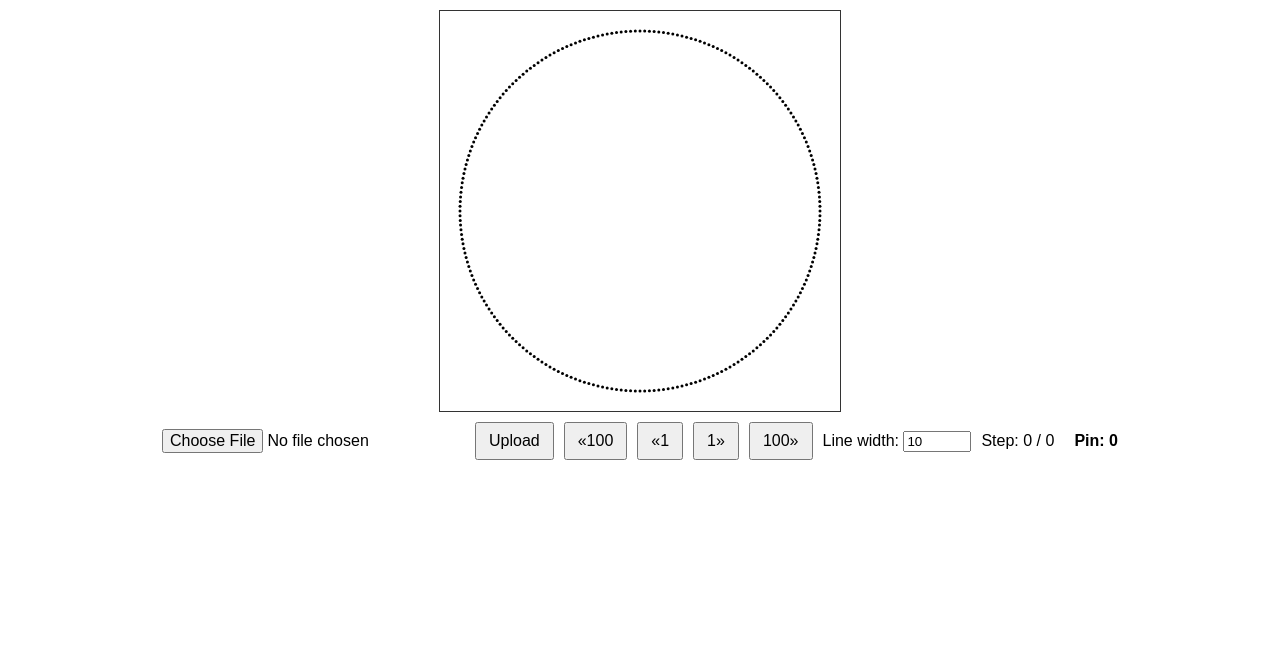
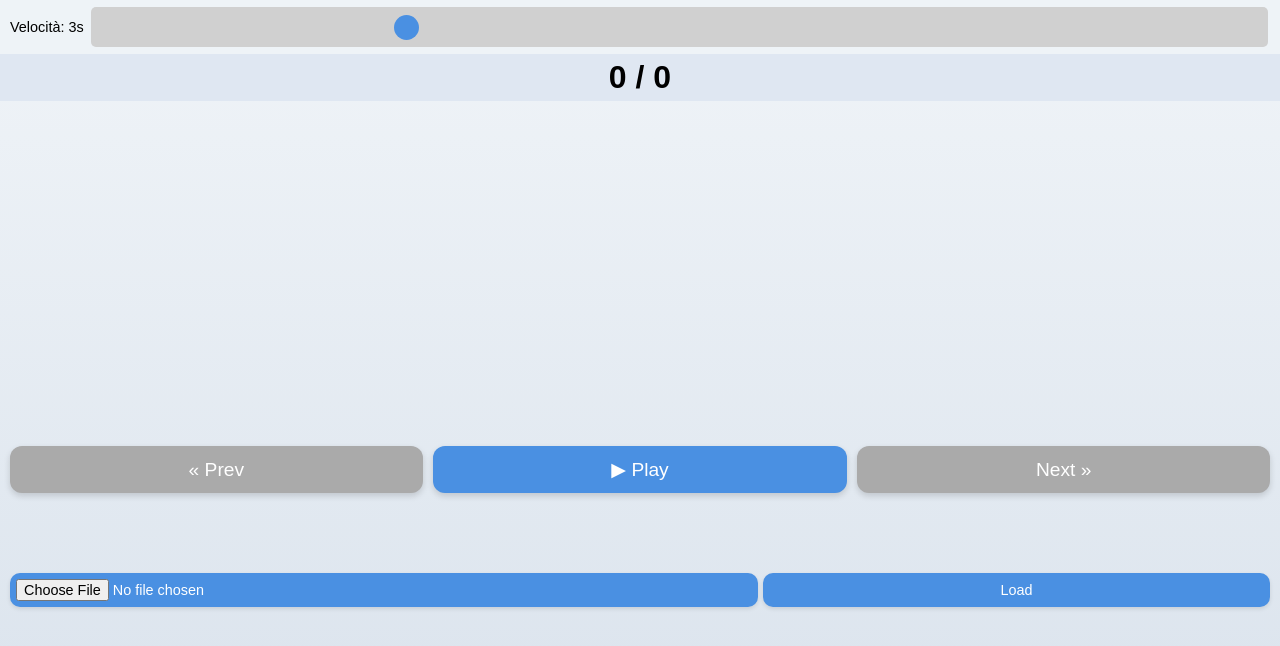
Before and after one commit to alexetereum/stringart, a plain HTML site: page index.html in a window 1280 px wide. Drawn offline with Linux system fonts and the light colour scheme.

Commit message:
Update index.html

```diff
--- a/index.html
+++ b/index.html
@@ -3,166 +3,238 @@
 <head>
 <meta charset="UTF-8">
 <meta name="viewport" content="width=device-width, initial-scale=1.0">
+<title>String Art Guide</title>
 <style>
-  body {
-    margin: 10px;
-    display: flex;
-    flex-direction: column;
-    align-items: center;
-    font-family: Arial, sans-serif;
-    background: #fff;
-  }
-  canvas {
-    border: 1px solid #333;
-    background: #fff;
-    max-width: 95vw;
-    height: auto;
-  }
-  #controls {
-    margin-top: 10px;
-    display: flex;
-    flex-wrap: wrap;
-    gap: 10px;
-    justify-content: center;
-    align-items: center;
-  }
-  input[type=number] {
-    width: 60px;
-  }
-  button {
-    padding: 8px 12px;
-    font-size: 16px;
-  }
-  input[type=file] {
-    font-size: 16px;
-  }
-  label {
-    font-size: 16px;
-  }
-  #currentPin {
-    font-weight: bold;
-    margin-left: 10px;
-  }
+html, body { margin: 0; font-family: Arial, sans-serif; background: linear-gradient(to bottom, #f0f4f8, #d9e2ec); height: 100%; overflow-y: auto; }
+header { text-align: center; padding: 8px; font-size: 1.3rem; font-weight: bold; color: #fff; background: #4a90e2; }
+#speedControlContainer { display: flex; align-items: center; padding: 5px 10px; background: #eef3f7; font-size: 0.9rem; gap: 5px; flex-wrap: wrap; }
+#speedLabel { flex: 0 0 auto; } #speedInput { flex: 1 1 auto; }
+#progress { text-align: center; padding: 5px 0; font-size: 2rem; font-weight: bold; background: #dfe7f2; }
+
+#pinDisplay { display: flex; align-items: center; overflow-x: auto; padding: 5px; gap: 10px; height: 35vh; scroll-behavior: smooth; -webkit-overflow-scrolling: touch; scroll-snap-type: x mandatory; }
+
+.pin-number { flex: 0 0 15%; text-align: center; font-weight: bold; border-radius: 12px; background: #fff; padding: 10px 0; box-shadow: 0 4px 10px rgba(0,0,0,0.1); user-select: none; scroll-snap-align: center; transition: all 0.3s ease; cursor: pointer; }
+.pin-number.current { font-size: 3rem; background: #4a90e2; color: #fff; flex: 0 0 25%; transform: scale(1.2); }
+.pin-number.previous, .pin-number.next { font-size: 1.8rem; color: #555; }
+
+#navButtons { display: flex; justify-content: space-around; padding: 5px 10px; gap: 10px; margin-bottom: 70px ; margin-top: 50px}
+#navButtons button { flex: 1 1 auto; padding: 12px; font-size: 1.2rem; border-radius: 12px; background: #4a90e2; color: #fff; border: none; box-shadow: 0 3px 6px rgba(0,0,0,0.15); transition: transform 0.1s ease, background 0.2s ease; }
+#navButtons button:active { transform: scale(0.95); }
+#navButtons button:disabled { background: #aaa; }
+
+#saveButtonContainer { display: none; justify-content: center; padding: 5px 10px;}
+#saveButtonContainer button { padding: 10px 20px; font-size: 1.1rem; border-radius: 12px; background: #4a90e2; color: #fff; border: none; box-shadow: 0 3px 6px rgba(0,0,0,0.15); transition: transform 0.1s ease; }
+#saveButtonContainer button:active { transform: scale(0.95); }
+
+#bottomControls { display: flex; justify-content: space-around; padding: 5px 10px; gap: 5px; }
+#bottomControls button, #bottomControls input[type=file] { flex: 1 1 auto; padding: 6px; font-size: 0.9rem; border-radius: 10px; border: none; box-shadow: 0 2px 4px rgba(0,0,0,0.1); background: #4a90e2; color: #fff; }
+input[type=file] { background: #fff; color: #333; }
+input[type=range] { -webkit-appearance: none; height: 40px; background: #d0d0d0; border-radius: 5px; outline: none; }
+input[type=range]::-webkit-slider-thumb { -webkit-appearance: none; appearance: none; width: 25px; height: 25px; background: #4a90e2; border-radius: 50%; cursor: pointer; }
+
+@media(max-width: 480px) {
+  .pin-number.current { font-size: 2.5rem; flex: 0 0 30%; }
+  .pin-number.previous, .pin-number.next { font-size: 1.5rem; flex: 0 0 15%; }
+  #navButtons button { font-size: 1rem; padding: 10px; }
+  #saveButtonContainer button { font-size: 1rem; padding: 8px 16px; }
+  #bottomControls button, #bottomControls input[type=file] { font-size: 0.8rem; padding: 5px; }
+}
 </style>
 </head>
 <body>
 
-<canvas id="canvas"></canvas>
 
-<div id="controls">
+
+<div id="speedControlContainer">
+  <span id="speedLabel">Velocità: <span id="speedValue">3.0s</span></span>
+  <input type="range" id="speedInput" min="0.5" max="10" step="0.1" value="3">
+</div>
+
+<div id="progress">0 / 0</div>
+
+<div id="pinDisplay"></div>
+
+<div id="navButtons">
+  <button onclick="step(-1)" id="prevBtn" disabled>« Prev</button>
+  <button onclick="toggleAuto()" id="autoBtn">▶ Play</button>
+  <button onclick="step(1)" id="nextBtn" disabled>Next »</button>
+</div>
+
+<div id="saveButtonContainer">
+  <button onclick="savePosition()">💾 Save</button>
+</div>
+
+<div id="bottomControls">
   <input type="file" id="fileInput" accept=".txt">
-  <button onclick="loadFile()">Upload</button>
-  <button onclick="step(-100)">«100</button>
-  <button onclick="step(-1)">«1</button>
-  <button onclick="step(1)">1»</button>
-  <button onclick="step(100)">100»</button>
-  <label>Line width: <input type="number" id="lineWidth" min="1" max="100" value="10"></label>
-  <span>Step: <span id="currentStep">0</span> / <span id="totalSteps">0</span></span>
-  <span id="currentPin">Pin: 0</span>
+  <button onclick="loadFile()">Load</button>
 </div>
 
 <script>
-const canvas = document.getElementById('canvas');
-const ctx = canvas.getContext('2d');
-
-let pinCount = 240;
-let pins = [];
 let sequence = [];
 let currentIndex = 0;
+let autoInterval = null;
 
-// Responsive canvas
-function resizeCanvas() {
-  const size = Math.min(window.innerWidth * 0.95, 400); // max 400px
-  canvas.width = size;
-  canvas.height = size;
-  computePins();
-  drawLines(currentIndex);
-}
-
-// Compute pin positions based on current canvas size
-function computePins() {
-  pins = [];
-  const radius = canvas.width / 2 * 0.9; // leave margin
-  for (let i = 0; i < pinCount; i++) {
-    const angle = (2 * Math.PI / pinCount) * i - Math.PI/2;
-    pins.push({ x: radius * Math.cos(angle), y: radius * Math.sin(angle) });
+// Initialize pin elements once
+function initializePins() {
+  const container = document.getElementById('pinDisplay');
+  container.innerHTML = '';
+  for (let i = 0; i < sequence.length; i++) {
+    const pinEl = document.createElement('div');
+    pinEl.classList.add('pin-number');
+    pinEl.textContent = sequence[i];
+    pinEl.addEventListener('click', () => {
+      currentIndex = i;
+      highlightCurrentPin();
+    });
+    container.appendChild(pinEl);
   }
 }
 
-// Draw pins and lines (graphical part stays same)
-function drawLines(step) {
-  ctx.clearRect(0, 0, canvas.width, canvas.height);
+// Highlight current pin and auto-scroll into view
+function highlightCurrentPin() {
+  const container = document.getElementById('pinDisplay');
+  const pins = container.children;
+  for (let i = 0; i < pins.length; i++) {
+    pins[i].classList.remove('current', 'previous', 'next');
+    if (i < currentIndex) pins[i].classList.add('previous');
+    else if (i > currentIndex) pins[i].classList.add('next');
+  }
+  if (pins[currentIndex]) pins[currentIndex].classList.add('current');
 
-  ctx.save();
-  ctx.translate(canvas.width/2, canvas.height/2);
-  ctx.rotate(Math.PI / 2); // 90° rotation
+  // Smooth auto-center
+  const pinEl = pins[currentIndex];
+  const containerCenter = container.offsetWidth / 2;
+  const pinCenter = pinEl.offsetLeft + pinEl.offsetWidth / 2;
+  container.scrollTo({ left: pinCenter - containerCenter, behavior: 'smooth' });
 
-  // Draw pins
-  ctx.fillStyle = '#000';
-  for (let pin of pins) {
-    ctx.beginPath();
-    ctx.arc(pin.x, pin.y, 1.5, 0, 2 * Math.PI);
-    ctx.fill();
-  }
+  document.getElementById('prevBtn').disabled = currentIndex <= 0;
+  document.getElementById('nextBtn').disabled = currentIndex >= sequence.length - 1;
+  saveMemory();
+  updateProgress();
 
-  // Draw lines
-  ctx.strokeStyle = '#000';
-  let userWidth = parseInt(document.getElementById('lineWidth').value, 10) || 10;
-  ctx.lineWidth = Math.max(0.1, userWidth / 100);
-  for (let i = 0; i < step && i < sequence.length - 1; i++) {
-    const start = pins[sequence[i]];
-    const end = pins[sequence[i + 1]];
-    ctx.beginPath();
-    ctx.moveTo(start.x, start.y);
-    ctx.lineTo(end.x, end.y);
-    ctx.stroke();
-  }
-
-  ctx.restore();
-
-  // Update current pin number in the menu
-  if(sequence.length > 0 && step > 0) {
-    document.getElementById('currentPin').textContent = "Pin: " + sequence[step-1];
-  } else {
-    document.getElementById('currentPin').textContent = "Pin: 0";
-  }
+  // 🎤 Speak the current number for every change
+  speakNumber(sequence[currentIndex]);
 }
 
-// Step navigation
+
 function step(amount) {
   currentIndex += amount;
   if (currentIndex < 0) currentIndex = 0;
   if (currentIndex > sequence.length - 1) currentIndex = sequence.length - 1;
-  document.getElementById('currentStep').textContent = currentIndex;
-  drawLines(currentIndex);
+  highlightCurrentPin();
 }
 
-// Load file
 function loadFile() {
   const fileInput = document.getElementById('fileInput');
   const file = fileInput.files[0];
-  if (!file) return alert("Please select a pin.txt file");
-
+  if (!file) return alert("Select a pin file.");
   const reader = new FileReader();
   reader.onload = function(e) {
-    const content = e.target.result.trim();
-    sequence = content.split(/[\s,]+/).map(Number);
+    sequence = e.target.result.trim().split(/[\s,]+/).map(Number);
     currentIndex = 0;
-    document.getElementById('currentStep').textContent = currentIndex;
-    document.getElementById('totalSteps').textContent = sequence.length - 1;
-    drawLines(currentIndex);
+    initializePins();
+    highlightCurrentPin();
   }
   reader.readAsText(file);
 }
 
-// Update line width dynamically
-document.getElementById('lineWidth').addEventListener('change', () => drawLines(currentIndex));
+function saveMemory() {
+  localStorage.setItem('stringart_sequence', JSON.stringify(sequence));
+  localStorage.setItem('stringart_index', currentIndex);
+}
 
-window.addEventListener('resize', resizeCanvas);
+function loadFromMemory() {
+  const savedSequence = localStorage.getItem('stringart_sequence');
+  const savedIndex = localStorage.getItem('stringart_index');
+  if (savedSequence) {
+    sequence = JSON.parse(savedSequence);
+    currentIndex = savedIndex ? parseInt(savedIndex, 10) : 0;
+    initializePins();
+    highlightCurrentPin();
+  }
+}
+
+function savePosition() {
+  let archive = JSON.parse(localStorage.getItem('stringart_archive') || '[]');
+  archive.unshift({index: currentIndex, sequence: sequence});
+  if (archive.length > 10) archive.pop();
+  localStorage.setItem('stringart_archive', JSON.stringify(archive));
+  alert('Position saved!');
+}
+
+function updateProgress() {
+  document.getElementById('progress').textContent = `${currentIndex + 1} / ${sequence.length}`;
+}
+
+function toggleAuto() {
+  const btn = document.getElementById('autoBtn');
+  if (autoInterval) {
+    clearInterval(autoInterval);
+    autoInterval = null;
+    btn.textContent = '▶ Play';
+  } else {
+    const speed = parseFloat(document.getElementById('speedInput').value) * 1000 || 3000;
+    autoInterval = setInterval(() => {
+      if (currentIndex >= sequence.length - 1) {
+        clearInterval(autoInterval);
+        autoInterval = null;
+        btn.textContent = '▶ Play';
+      } else step(1);
+    }, speed);
+    btn.textContent = '⏸ Pause';
+  }
+}
+
+const speedInput = document.getElementById('speedInput');
+const speedValue = document.getElementById('speedValue');
+speedInput.addEventListener('input', () => {
+  speedValue.textContent = parseFloat(speedInput.value).toFixed(1) + 's';
+  if (autoInterval) { toggleAuto(); toggleAuto(); }
+});
 
 // Initialize
-resizeCanvas();
+loadFromMemory();
+speedValue.textContent = speedInput.value + 's';
+
+
+function speakNumber(num) {
+  window.speechSynthesis.cancel(); // stop any ongoing speech
+
+  const utterance = new SpeechSynthesisUtterance(num.toString());
+
+  // Force Italian language
+  utterance.lang = 'it-IT';
+
+  // Select voices
+  const voices = window.speechSynthesis.getVoices();
+
+  // Prefer a female Italian voice if available
+  const italianFemale = voices.find(voice =>
+    voice.lang.startsWith('it') && /female|feminine|f/i.test(voice.name)
+  );
+
+  if (italianFemale) {
+    utterance.voice = italianFemale;
+  } else {
+    // fallback to any Italian voice
+    const italianVoice = voices.find(voice => voice.lang.startsWith('it'));
+    if (italianVoice) utterance.voice = italianVoice;
+  }
+
+  // Optional: make it a bit sweeter
+  utterance.rate = 1;   // normal speed
+  utterance.pitch = 1.2; // slightly higher pitch
+
+  window.speechSynthesis.speak(utterance);
+}
+
+// Ensure voices are loaded in Chrome / some browsers
+window.speechSynthesis.onvoiceschanged = () => {};
+
+
+
+
+
 </script>
-
 </body>
 </html>
```
